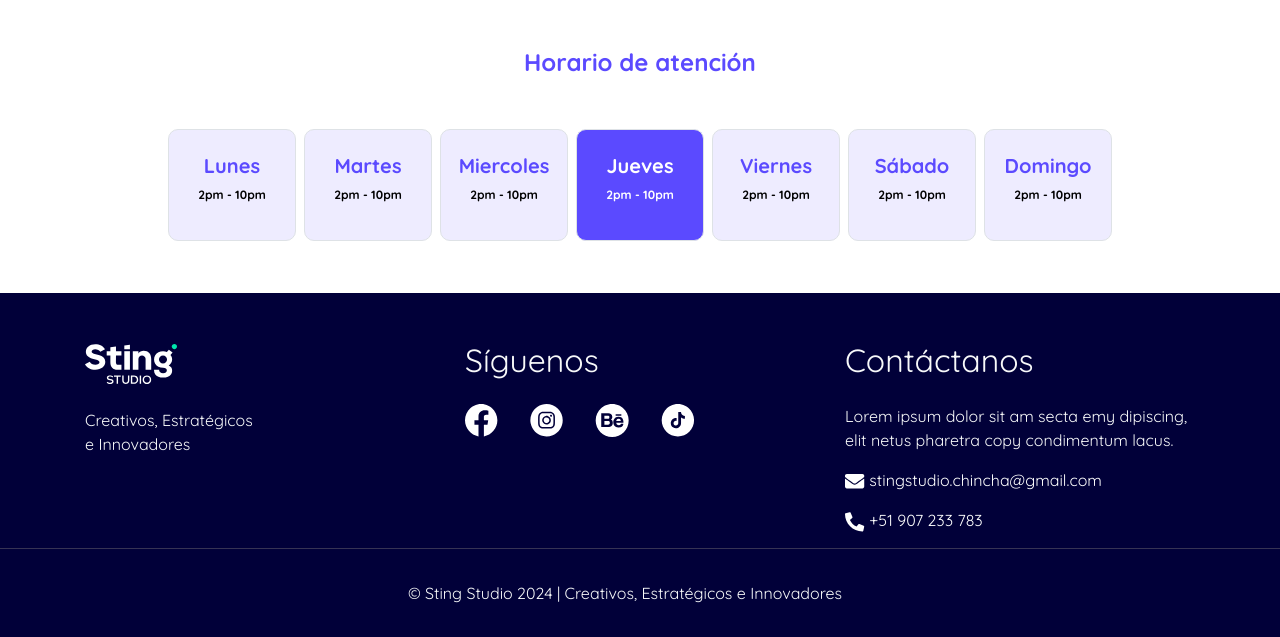
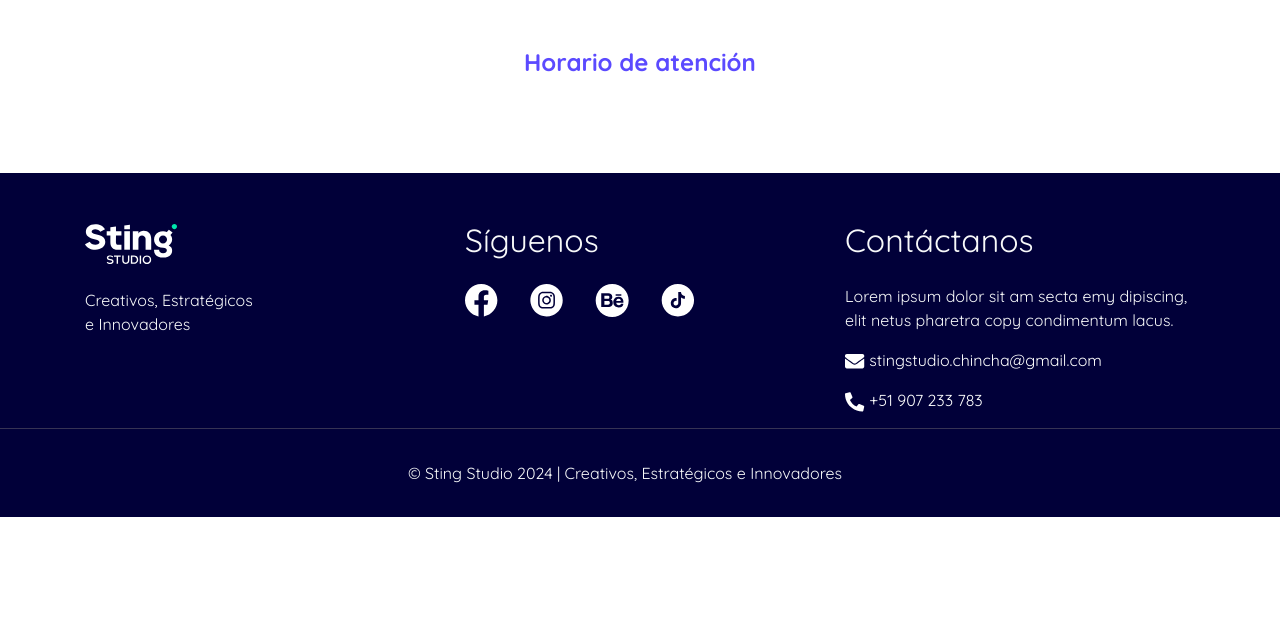
Before and after one commit to AlonsoMu/ProyectoIN, a PHP site: page /views/menu.php in a window 1280 px wide. Shown: the part 1624-2261 px from the top of the page. After the commit the page ends 2141 px from the top, so only its background shows below. Run offline with PHP 8.4, Linux system fonts and the light colour scheme; some libraries are stand-ins or nearby versions; some web fonts are replaced.

Commit message:
orden mejorado

```diff
--- a/views/menu.php
+++ b/views/menu.php
@@ -13,7 +13,6 @@ if(isset($_GET['id'])){
 
 <!DOCTYPE html>
 <html lang="es">
-
   <head>
   <title>Menu</title>
     <!-- Required meta tags -->
@@ -32,11 +31,8 @@ if(isset($_GET['id'])){
 
     <!-- Style -->
     <link rel="stylesheet" href="../css/style.css">
-
   </head>
-
   <body>
-
     <div class="site-mobile-menu site-navbar-target">
       <div class="site-mobile-menu-header">
         <div class="site-mobile-menu-close mt-3">
@@ -48,7 +44,6 @@ if(isset($_GET['id'])){
 
     <header class="site-navbar-wrap">
       <div class="site-navbar site-navbar-target js-sticky-header sting">
-
         <div class="container">
           <div class="row align-items-center">
             <div class="col-2">
@@ -79,7 +74,6 @@ if(isset($_GET['id'])){
       </div>
     </header>
 
-
     <section class="portada"  id="portadaSection">
       <div class="cuadro-encima2">
         <i class="bi bi-clock icon-sting"></i>
@@ -98,11 +92,6 @@ if(isset($_GET['id'])){
                 <div class="col-md-4">
                   <!-- Segunda sección con estrellas de valoración -->
                   <div class="stars estrella-sting">
-                                    <!-- <i class="bi bi-star-fill"></i>
-                                    <i class="bi bi-star-fill"></i>
-                                    <i class="bi bi-star-fill"></i>
-                                    <i class="bi bi-star-fill"></i>
-                                    <i class="bi bi-star-fill"></i> -->
                   </div>
                 </div>
               </div>
@@ -114,16 +103,10 @@ if(isset($_GET['id'])){
                 <div class="col-md-4 limitador spacing2 demimv">
                   <!-- Sección con lista de redes sociales -->
                   <div class="social-list" id="redesSociales" >
-                                    <!-- <p><i class="bi bi-facebook font14 icon-sting"></i> Facebook</p>
-                                    <p><i class="bi bi-whatsapp font14 icon-sting"></i> WhatsApp</p>
-                                    <p><i class="bi bi-instagram font14 icon-sting"></i> Instagram</p>
-                                    <p><i class="bi bi-tiktok font14 icon-sting"></i> TikTok</p> -->
                   </div>
                 </div>
                 <div class="col-md-4 limitador spacing2 demimv">
                   <div class="social-list" id="redesSociales2">
-                                    <!-- <p><i class="bi bi-geo-alt font14 icon-sting"></i>Paseo la Breña N° 274-Huancayo</p>
-                                    <p><i class="bi bi-browser-chrome font14 icon-sting"></i>www.chifaoriental.com</p> -->
                   </div>
                 </div>
               </div>
@@ -138,7 +121,6 @@ if(isset($_GET['id'])){
       <div class="container mt-l">
         <!-- TEXT -->
         <h1 class="font24 text-sting">Acerca </h1>
-
         <!-- CONTENIDO -->
         <p></p>
       </div>
@@ -153,24 +135,6 @@ if(isset($_GET['id'])){
         <!-- IMAGENES -->
         <div class="owl-2-style">
           <div class="owl-carousel owl-2" id="galeria-carousel">
-                  <!-- <div class="media-29101">
-                    <a href="#"><img src="../galeria/image.svg" alt="Image" class="img-fluid"></a>
-                  </div>
-                  <div class="media-29101">
-                    <a href="#"><img src="../galeria/image.svg" alt="Image" class="img-fluid"></a>
-                  </div>
-                  <div class="media-29101">
-                    <a href="#"><img src="../galeria/image.svg" alt="Image" class="img-fluid"></a>
-                  </div>
-                  <div class="media-29101">
-                    <a href="#"><img src="../galeria/image.svg" alt="Image" class="img-fluid"></a>
-                  </div>
-                  <div class="media-29101">
-                    <a href="#"><img src="../galeria/image.svg" alt="Image" class="img-fluid"></a>
-                  </div>
-                  <div class="media-29101">
-                    <a href="#"><img src="../galeria/image.svg" alt="Image" class="img-fluid"></a>
-                  </div> -->
           </div>
         </div>
 
@@ -195,54 +159,19 @@ if(isset($_GET['id'])){
         <h1 class="font24 text-sting lineabaja my-5">Horario de atención</h1>
 
         <div class="row utils justify-content-center">
-                <span class="border dia_noactivo">
-                    <h3 class="font20 font-weight-bold mt-4 text-sting">Lunes</h3>
-                    <p class="font12 font-weight-bold">2pm - 10pm</p>
-                </span>
-                <span class="border dia_noactivo">
-                    <h3 class="font20 font-weight-bold mt-4 text-sting">Martes</h3>
-                    <p class="font12 font-weight-bold">2pm - 10pm</p>
-                </span>
-                <span class="border dia_noactivo">
-                    <h3 class="font20 font-weight-bold mt-4 text-sting">Miercoles</h3>
-                    <p class="font12 font-weight-bold">2pm - 10pm</p>
-                </span>
-                <span class="border dia_activo">
-                    <h3 class="font20 font-weight-bold mt-4 text-sting">Jueves</h3>
-                    <p class="font12 font-weight-bold">2pm - 10pm</p>
-                </span>
-                <span class="border dia_noactivo">
-                    <h3 class="font20 font-weight-bold mt-4 text-sting">Viernes</h3>
-                    <p class="font12 font-weight-bold">2pm - 10pm</p>
-                </span>
-                <span class="border dia_noactivo">
-                    <h3 class="font20 font-weight-bold mt-4 text-sting">Sábado</h3>
-                    <p class="font12 font-weight-bold">2pm - 10pm</p>
-                </span>
-                <span class="border dia_noactivo">
-                    <h3 class="font20 font-weight-bold mt-4 text-sting">Domingo</h3>
-                    <p class="font12 font-weight-bold">2pm - 10pm</p>
-                </span>
         </div>
       </div>
     </section>
-
-
-
-
-
 
     <a href="https://wa.me/1234567890?text=hello+123" target=”_blank” class="whatsapp-btn">
       <i class="bi bi-whatsapp"></i>
     </a>
     <div class="cuadro-btn text-sting">Inicia con nosotros</div>
 
-
     <!-- Footer -->
     <footer id="footer" class="bg-footer">
       <div class="container mt-5">
         <div class="row">
-
           <div class="col-md-4 pt-5 text-left">
             <h2 class="h2 text-light pb-3 border-light"><img src="../img/sting.svg" alt="" height="40"></h2>
             <ul class="list-unstyled text-light footer-link-list">
@@ -276,7 +205,6 @@ if(isset($_GET['id'])){
               </li>
             </ul>
           </div>
-
         </div>
       </div>
 
@@ -293,9 +221,6 @@ if(isset($_GET['id'])){
       </div>
     </footer>
 
-
-
-
     <script src="../js/jquery-3.3.1.min.js"></script>
     <script src="../js/popper.min.js"></script>
     <script src="../js/bootstrap.min.js"></script>
@@ -305,8 +230,6 @@ if(isset($_GET['id'])){
     <script async src="https://maps.googleapis.com/maps/api/js?key=AIzaSyAyjyqgSwFgtNUj84wtqmcBLRQvY3W6Jho&libraries=places&callback=initMap"></script>
 
     <script>
-
-
       let map;
 
       function initMap() {
@@ -370,55 +293,7 @@ if(isset($_GET['id'])){
       }
 
       mostrarMarcador();
-
-
     </script>
-  <!-- Idiomas -->
-<!-- <script>
-    function cambiarIdioma(idioma) {
-        // Traducciones
-        const traducciones = {
-            'espanol': {
-                'inicio': 'inicio',
-                'servicios': 'servicios',
-                // Agrega más traducciones según sea necesario
-            },
-            'english': {
-                'inicio': 'home',
-                'servicios': 'services',
-                // Agrega más traducciones según sea necesario
-            },
-            'portugues': {
-                'inicio': 'início',
-                'servicios': 'serviços',
-                // Agrega más traducciones según sea necesario
-            }
-        };
-
-        // Selecciona el idioma actual
-        const idiomaActual = traducciones[idioma];
-
-        // Actualiza los textos en el menú principal
-        const menuItems = document.querySelectorAll('.main-menu a.nav-link');
-        menuItems.forEach(item => {
-            const claveTraduccion = item.textContent.toLowerCase();
-            item.textContent = idiomaActual[claveTraduccion] || item.textContent;
-        });
-
-        // También puedes agregar más elementos para traducir aquí...
-
-        // Actualiza el texto de los días de la semana en el horario
-        const diasSemana = ['Lunes', 'Martes', 'Miercoles', 'Jueves', 'Viernes', 'Sábado', 'Domingo'];
-        diasSemana.forEach(dia => {
-            const elementoDia = document.querySelector(`.border h3:contains('${dia}')`);
-            if (elementoDia) {
-                const claveTraduccion = dia.toLowerCase();
-                elementoDia.textContent = idiomaActual[claveTraduccion] || dia;
-            }
-        });
-    }
-</script> -->
-
     <script>
       document.addEventListener('DOMContentLoaded', () => {
 
@@ -507,9 +382,6 @@ if(isset($_GET['id'])){
             const paginaWebParrafo = document.createElement('p');
             paginaWebParrafo.innerHTML = `<i class="bi bi-browser-chrome font14 icon-sting"></i> ${negocio.pagweb}`;
             redesSociales2.appendChild(paginaWebParrafo);
-
-
-
             // Otros elementos según sea necesario
 
             // Acerca de
@@ -525,8 +397,6 @@ if(isset($_GET['id'])){
 
         // Llama a la función para obtener la información al cargar la página
         getInfo();
-
-
       });
     </script>
 
@@ -633,10 +503,9 @@ if(isset($_GET['id'])){
 
         carrusel();
         // Llamar a la función para obtener categorías al cargar la página
-
-
       });
     </script>
+
     <script>
       document.addEventListener("DOMContentLoaded", () => {
         function horarios() {
@@ -690,8 +559,6 @@ if(isset($_GET['id'])){
 
         horarios();
       });
-
     </script>
   </body>
-
 </html>
```
Lines whose indentation alone changed are shown as unchanged.
